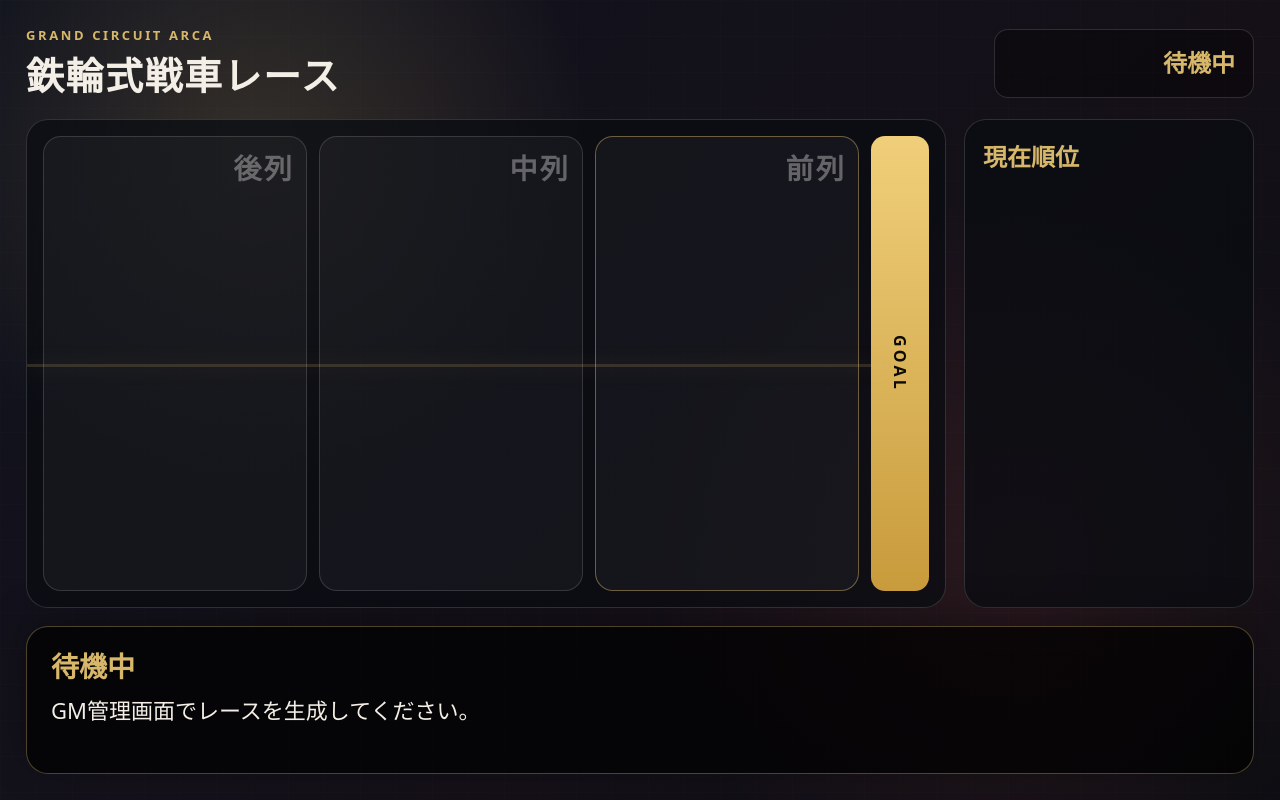
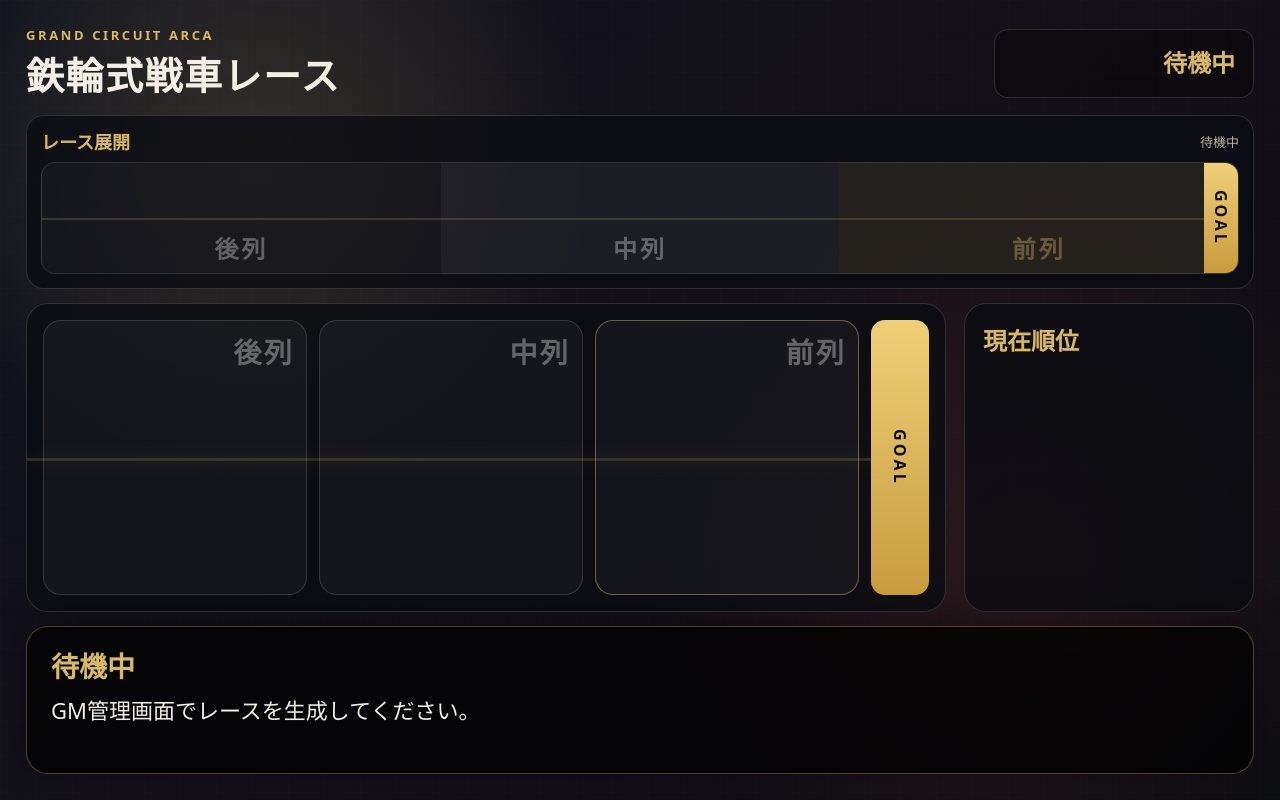
Before and after one commit to mesinoou/arca-chariot-race-app, a Flask app: page /display in a window 1280 px wide. Run offline with Flask 3, Linux system fonts and the light colour scheme.

Commit message:
Add chariot icon race display

```diff
--- a/app.py
+++ b/app.py
@@ -161,6 +161,15 @@ def final_board_from_states(states: List[sim_engine.TankState], board: Dict[str,
 def actor_from_log(line: str, names: List[str]) -> Optional[str]:
     for n in names:
         if n in line:
+            return n
+    return None
+
+
+def target_from_log(line: str, names: List[str], actor: Optional[str]) -> Optional[str]:
+    for n in names:
+        if n == actor:
+            continue
+        if re.search(rf"→\s*{re.escape(n)}(?:\s|$)", line):
             return n
     return None
 
@@ -456,6 +465,7 @@ def log_to_events(
                 "type": "final_roll",
                 "round": current_round,
                 "actor": actor,
+                "target": None,
                 "title": "最終順位判定",
                 "text": line.strip(),
                 "board": board,
@@ -464,6 +474,7 @@ def log_to_events(
             continue
 
         actor = actor_from_log(line, names)
+        target = target_from_log(line, names, actor)
         event_type = classify_log_line(line)
         dice_info = parse_dice_info(line)
         title = "判定ログ"
@@ -485,6 +496,7 @@ def log_to_events(
             "type": event_type,
             "round": current_round,
             "actor": actor,
+            "target": target,
             "title": title,
             "text": line.strip(),
             "board": board,
--- a/static/display.js
+++ b/static/display.js
@@ -22,6 +22,7 @@ let typewriterRunId = 0;
 let diceRollTimer = null;
 let diceRollStopTimer = null;
 let diceRunId = 0;
+const iconNodes = new Map();
 
 function areaId(area) {
   if (area === '後列') return 'lane-back';
@@ -55,6 +56,28 @@ function tankCard(t) {
       </div>
     </div>
   `;
+}
+
+function styleClass(style) {
+  const styleMap = {
+    '逃げ': 'runner',
+    '追込': 'chaser',
+    '万能': 'allrounder',
+    '重戦車': 'heavy',
+    '射撃': 'shooter',
+    '荒くれ': 'wild',
+  };
+  return styleMap[style] || 'allrounder';
+}
+
+function areaTrackX(area) {
+  if (area === '後列') return 16;
+  if (area === '中列') return 48;
+  return 80;
+}
+
+function iconInitials(name) {
+  return safeText(name).slice(0, 2);
 }
 
 function safeText(value) {
@@ -247,6 +270,65 @@ function raceKey(race) {
   return `${race.rank}:${race.program}:${race.seed}:${(race.events || []).length}`;
 }
 
+function ensureIconNode(tank) {
+  const track = document.getElementById('iconTrack');
+  let node = iconNodes.get(tank.name);
+  if (!node) {
+    node = document.createElement('div');
+    node.className = 'race-icon';
+    node.dataset.name = tank.name;
+    node.innerHTML = `
+      <span class="race-icon-mark">${iconInitials(tank.name)}</span>
+      <span class="race-icon-name"></span>
+      <span class="race-icon-stats"></span>
+    `;
+    iconNodes.set(tank.name, node);
+    track.appendChild(node);
+  }
+  return node;
+}
+
+function updateIconTrack(board, event) {
+  const tanks = boardRanking(board);
+  const names = new Set(tanks.map(t => t.name));
+  const actor = event.actor || '';
+  const target = event.target || '';
+  const focusParts = [];
+
+  if (actor) focusParts.push(`注目: ${actor}`);
+  if (target) focusParts.push(`標的: ${target}`);
+  document.getElementById('iconTrackFocus').textContent = focusParts.join(' / ') || '隊列表示';
+
+  for (const [name, node] of iconNodes.entries()) {
+    if (!names.has(name)) {
+      node.remove();
+      iconNodes.delete(name);
+    }
+  }
+
+  tanks.forEach((tank, index) => {
+    const node = ensureIconNode(tank);
+    const baseX = areaTrackX(tank.retired ? '後列' : tank.area);
+    const rankPush = Math.max(0, 5 - index) * 1.5;
+    const x = Math.min(88, baseX + rankPush);
+    const y = 18 + index * 12;
+    const classes = [
+      'race-icon',
+      `race-icon--${styleClass(tank.style)}`,
+      tank.retired ? 'is-retired' : '',
+      tank.name === actor ? 'is-actor' : '',
+      tank.name === target ? 'is-target' : '',
+      tank.highlight === 'move' || event.type === 'move' && tank.name === actor ? 'is-moving' : '',
+    ].filter(Boolean);
+
+    node.className = classes.join(' ');
+    node.style.left = `${x}%`;
+    node.style.top = `${y}px`;
+    node.querySelector('.race-icon-name').textContent = tank.name;
+    node.querySelector('.race-icon-stats').textContent = `${tank.area} 先${tank.lead || 0} HP${tank.hp}`;
+  });
+}
+
 function renderDisplay(state) {
   if (!state || !state.ok || !state.race) return;
   const race = state.race;
@@ -263,6 +345,7 @@ function renderDisplay(state) {
   updateCinemaEmphasis(event);
   rollDicePanel(event.diceInfo);
   typewriterText(document.getElementById('eventText'), event.text);
+  updateIconTrack(board, event);
 
   const lanes = {
     '後列': [],
--- a/static/style.css
+++ b/static/style.css
@@ -65,13 +65,38 @@ select, input { padding: 10px; border-radius: 8px; border: 1px solid var(--line)
   background-size: 36px 36px;
   opacity: 0.28;
 }
-.display { padding: 26px; height: 100vh; display: grid; grid-template-rows: auto 1fr auto; gap: 18px; }
+.display { padding: 26px; height: 100vh; display: grid; grid-template-rows: auto auto 1fr auto; gap: 14px; }
 .display-header { display: flex; justify-content: space-between; align-items: center; }
 .display-header h1 { margin: 2px 0 0; font-size: 38px; letter-spacing: 0.04em; }
 .label { color: var(--gold); font-weight: 800; letter-spacing: 0.2em; font-size: 13px; }
 .round-box { text-align: right; background: rgba(0,0,0,0.35); padding: 14px 18px; border: 1px solid var(--line); border-radius: 14px; min-width: 260px; }
 #roundName { font-size: 24px; color: var(--gold); font-weight: 800; }
 #seedBox { color: var(--muted); font-size: 13px; margin-top: 4px; }
+.icon-track-panel { min-height: 164px; background: rgba(10,12,18,0.74); border: 1px solid var(--line); border-radius: 18px; padding: 12px 14px 14px; overflow: hidden; }
+.icon-track-header { display: flex; align-items: center; justify-content: space-between; margin-bottom: 8px; }
+.icon-track-header h2 { margin: 0; color: var(--gold); font-size: 18px; }
+.icon-track-focus { color: var(--muted); font-size: 13px; }
+.icon-track { position: relative; height: 112px; border-radius: 14px; background: linear-gradient(90deg, rgba(255,255,255,0.035) 0 33.333%, rgba(255,255,255,0.07) 33.333% 66.666%, rgba(215,183,106,0.12) 66.666% 100%); border: 1px solid rgba(255,255,255,0.1); overflow: hidden; }
+.icon-track::before { content: ""; position: absolute; left: 0; right: 0; top: 50%; height: 2px; background: rgba(215,183,106,0.2); }
+.icon-lane { position: absolute; top: 8px; bottom: 8px; width: 33.333%; color: rgba(255,255,255,0.32); font-size: 24px; font-weight: 900; letter-spacing: .12em; display: flex; align-items: flex-end; justify-content: center; pointer-events: none; }
+.icon-lane[data-area="後列"] { left: 0; }
+.icon-lane[data-area="中列"] { left: 33.333%; }
+.icon-lane[data-area="前列"] { left: 66.666%; color: rgba(215,183,106,0.38); }
+.icon-goal { position: absolute; right: 0; top: 0; bottom: 0; width: 34px; display: flex; align-items: center; justify-content: center; writing-mode: vertical-rl; background: linear-gradient(#f0cf7a,#c89b3c); color: #15110a; font-weight: 900; letter-spacing: .18em; }
+.race-icon { position: absolute; z-index: 2; width: 128px; min-height: 32px; display: grid; grid-template-columns: 30px 1fr; column-gap: 7px; align-items: center; padding: 5px 8px 5px 5px; border-radius: 10px; border: 1px solid rgba(255,255,255,0.22); background: rgba(28,33,48,0.94); box-shadow: 0 8px 18px rgba(0,0,0,0.28); transform: translateX(-50%); transition: left .55s ease, top .55s ease, opacity .25s ease, filter .25s ease, box-shadow .25s ease; }
+.race-icon-mark { grid-row: 1 / span 2; width: 30px; height: 30px; border-radius: 50%; display: inline-flex; align-items: center; justify-content: center; color: #11141d; font-size: 12px; font-weight: 900; background: var(--gold); }
+.race-icon-name { display: block; min-width: 0; overflow: hidden; text-overflow: ellipsis; white-space: nowrap; font-size: 13px; font-weight: 900; }
+.race-icon-stats { display: block; min-width: 0; overflow: hidden; text-overflow: ellipsis; white-space: nowrap; color: var(--muted); font-size: 10px; }
+.race-icon--runner .race-icon-mark { background: #f0cf7a; }
+.race-icon--chaser .race-icon-mark { background: #66a8d9; }
+.race-icon--allrounder .race-icon-mark { background: #6fc08f; }
+.race-icon--heavy .race-icon-mark { background: #c7c0b2; border-radius: 8px; }
+.race-icon--shooter .race-icon-mark { background: #d55e5e; }
+.race-icon--wild .race-icon-mark { background: #d98b4e; clip-path: polygon(50% 0, 92% 20%, 100% 64%, 70% 100%, 30% 100%, 0 64%, 8% 20%); }
+.race-icon.is-retired { opacity: .34; filter: grayscale(1); }
+.race-icon.is-actor { border-color: rgba(240,207,122,0.95); box-shadow: 0 0 24px rgba(240,207,122,0.42); }
+.race-icon.is-target { border-color: rgba(213,94,94,0.92); box-shadow: 0 0 24px rgba(213,94,94,0.34); }
+.race-icon.is-moving { animation: iconSlidePulse .65s ease; }
 .race-layout { display: grid; grid-template-columns: 1fr 290px; gap: 18px; min-height: 0; }
 .track { position: relative; display: grid; grid-template-columns: 1fr 1fr 1fr 58px; gap: 12px; padding: 16px; background: rgba(10,12,18,0.75); border: 1px solid var(--line); border-radius: 22px; overflow: hidden; }
 .track::before { content: ""; position: absolute; left: 0; right: 58px; top: 50%; height: 3px; background: rgba(215,183,106,0.18); box-shadow: 0 0 20px rgba(215,183,106,0.18); }
@@ -127,3 +152,4 @@ select, input { padding: 10px; border-radius: 8px; border: 1px solid var(--line)
 @keyframes cardIn { from { opacity: 0; transform: translateY(8px); } to { opacity: 1; transform: translateY(0); } }
 @keyframes shake { 0%,100% { transform: translateX(0); } 25% { transform: translateX(-7px); } 50% { transform: translateX(8px); } 75% { transform: translateX(-4px); } }
 @keyframes cursorBlink { 0%, 45% { opacity: 1; } 46%, 100% { opacity: 0; } }
+@keyframes iconSlidePulse { 0% { transform: translateX(-50%) scale(1); } 50% { transform: translateX(-50%) scale(1.08); } 100% { transform: translateX(-50%) scale(1); } }
--- a/templates/display.html
+++ b/templates/display.html
@@ -18,6 +18,19 @@
         <div id="seedBox"></div>
       </div>
     </header>
+
+    <section class="icon-track-panel">
+      <div class="icon-track-header">
+        <h2>レース展開</h2>
+        <div id="iconTrackFocus" class="icon-track-focus">待機中</div>
+      </div>
+      <div class="icon-track" id="iconTrack">
+        <div class="icon-lane" data-area="後列">後列</div>
+        <div class="icon-lane" data-area="中列">中列</div>
+        <div class="icon-lane" data-area="前列">前列</div>
+        <div class="icon-goal">GOAL</div>
+      </div>
+    </section>
 
     <section class="race-layout">
       <div class="track">
```
